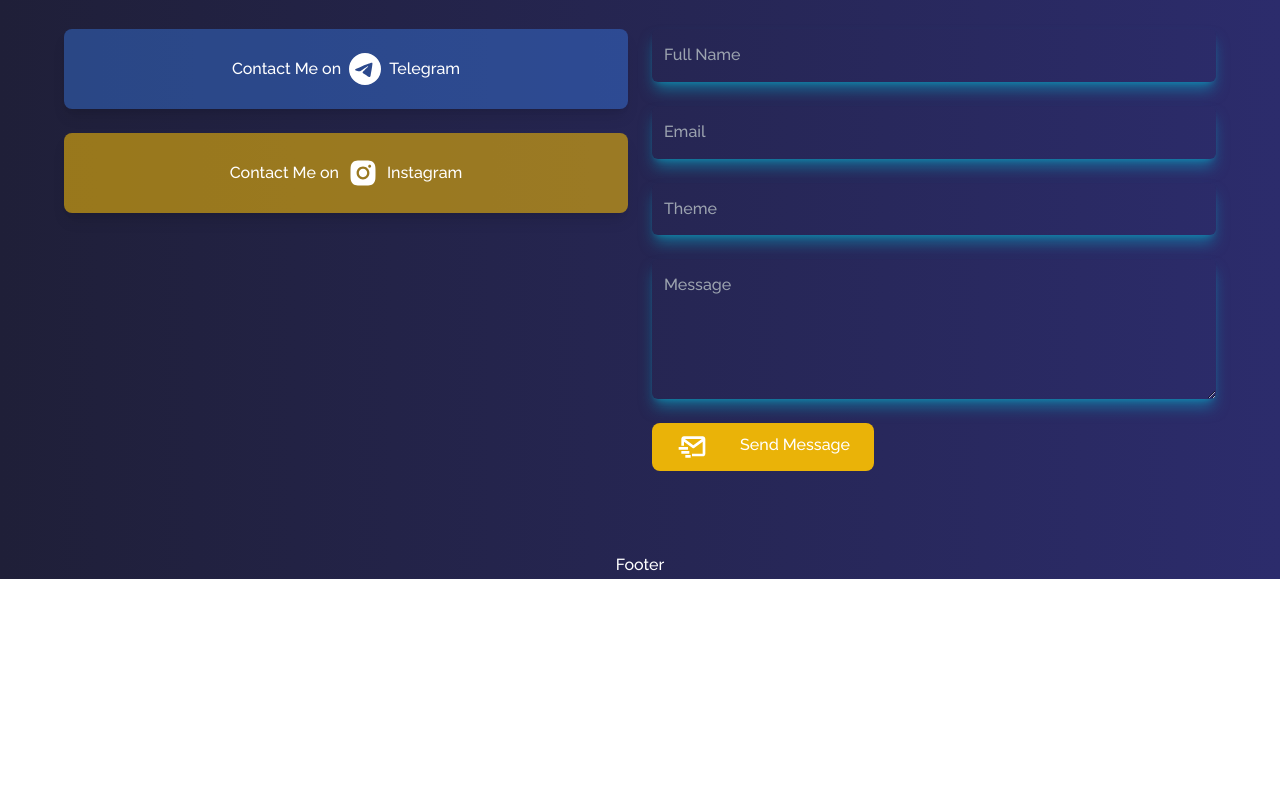
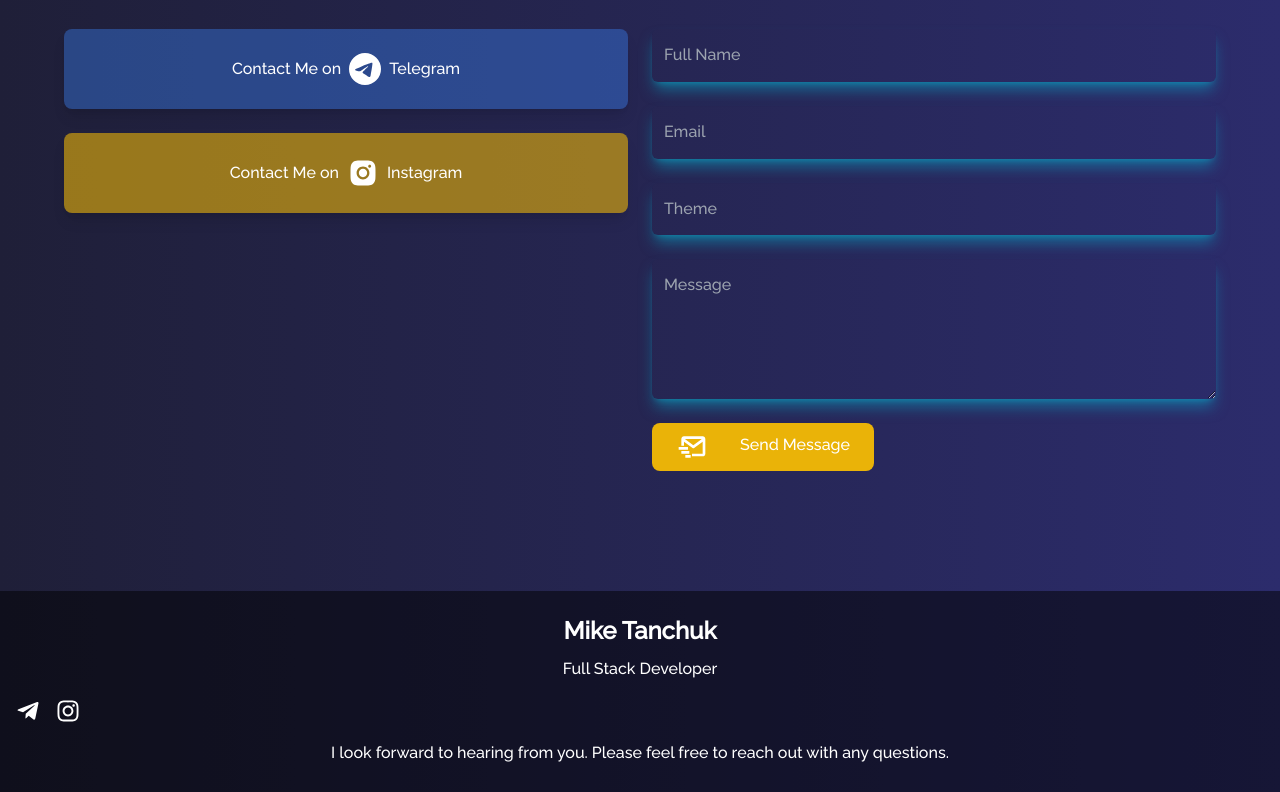
Before and after one commit to MykhailoTanchuk/homepage, a React (Create React App) app: page / in a window 1280 px wide. Shown: the part 3392-4184 px from the top of the page. Before the commit the page ends 3971 px from the top, so only its background shows below. Built offline with nearby package versions, Linux system fonts and the light colour scheme.

Commit message:
Footer Added.

```diff
--- a/src/components/footer/Footer.jsx
+++ b/src/components/footer/Footer.jsx
@@ -1,9 +1,31 @@
-import React from 'react';
+import { FaTelegramPlane, FaInstagram } from 'react-icons/fa';
 
 const Footer = () => {
     return (
-        <div>
-            Footer
+        <div className="bg-black bg-opacity-50 py-6 px-4 shadow-lg mt-10 transition-colors duration-500">
+            <h2 className="text-2xl text-white font-bold mb-2">Mike Tanchuk</h2>
+            <p className="text-white mb-4">Full Stack Developer</p>
+
+            <div className="flex justify-start space-x-4 mb-4">
+                <a
+                    href="https://t.me/DeepKross"
+                    target="_blank"
+                    rel="noopener noreferrer"
+                    className="text-white text-2xl transform transition-transform duration-500 hover:scale-105"
+                >
+                    <FaTelegramPlane />
+                </a>
+                <a
+                    href="https://www.instagram.com/mishka.tanch"
+                    target="_blank"
+                    rel="noopener noreferrer"
+                    className="text-white text-2xl transform transition-transform duration-500 hover:scale-105"
+                >
+                    <FaInstagram />
+                </a>
+            </div>
+
+            <p className="text-white">I look forward to hearing from you. Please feel free to reach out with any questions.</p>
         </div>
     );
 };
```
